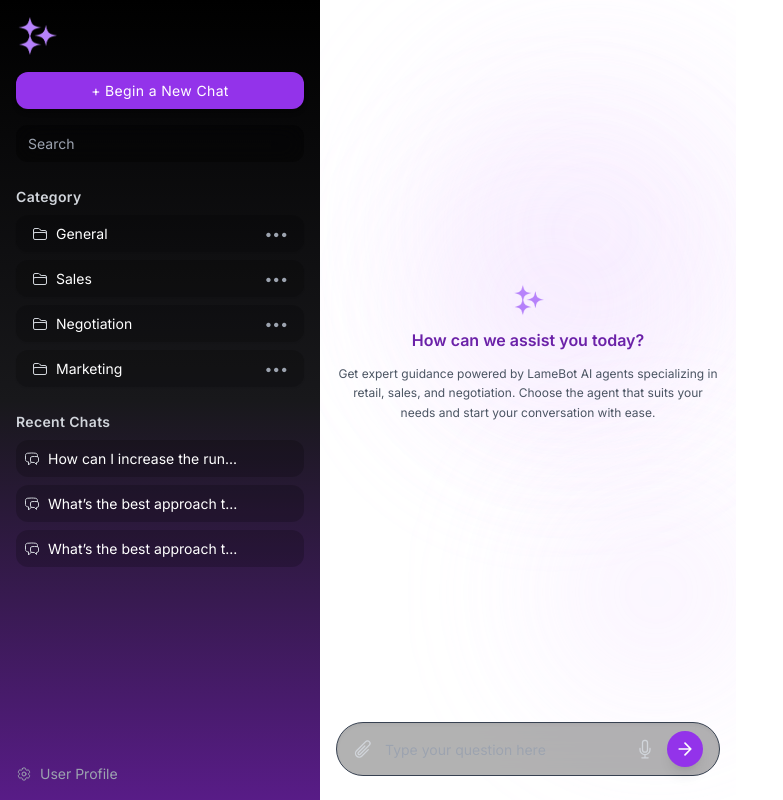
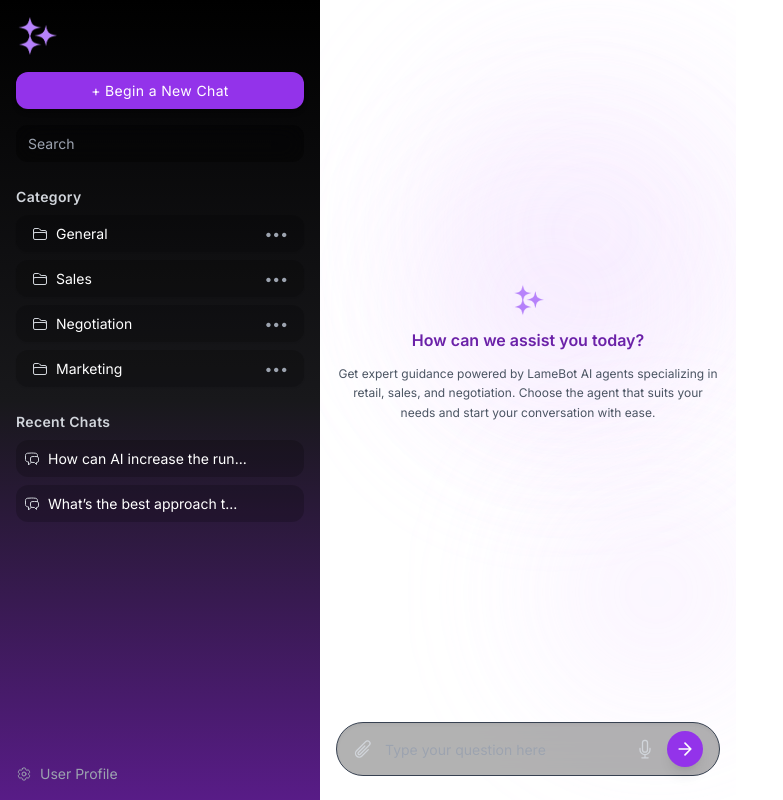
Before and after one commit to chaywen/retail-chatbot, a React (Create React App) app: page / in a window 1280 px wide. Shown: the whole page, without its empty margins (0-783 px from the left). Built offline with nearby package versions, Linux system fonts and the light colour scheme.

Commit message:
Update Sidebar.jsx

```diff
--- a/src/components/Sidebar.jsx
+++ b/src/components/Sidebar.jsx
@@ -34,7 +34,7 @@ export default function Sidebar() {
 
         <h2 className="text-sm font-semibold mt-6 mb-2 tracking-wide text-gray-300">Recent Chats</h2>
         <ul className="space-y-2">
-          {['How can I increase the run...', 'What’s the best approach t...', 'What’s the best approach t...'].map((chat, idx) => (
+          {['How can AI increase the run...', 'What’s the best approach t...'].map((chat, idx) => (
             <li key={idx} className="bg-black/20 hover:bg-purple-700 p-2 rounded-xl cursor-pointer transition-all text-sm flex items-center space-x-2">
               <ChatBubbleLeftRightIcon className="h-4 w-4 text-gray-300" />
               <span>{chat}</span>
```
